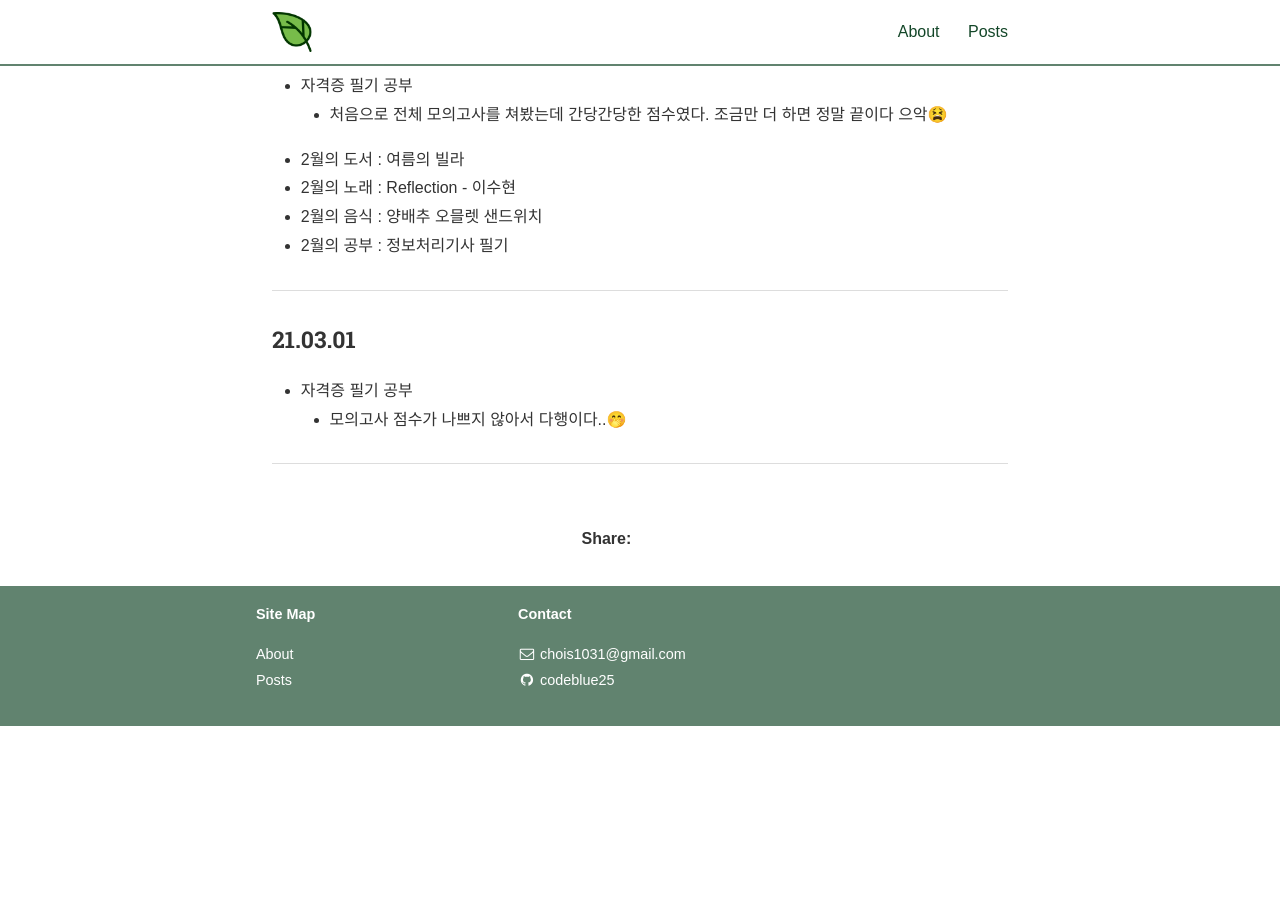
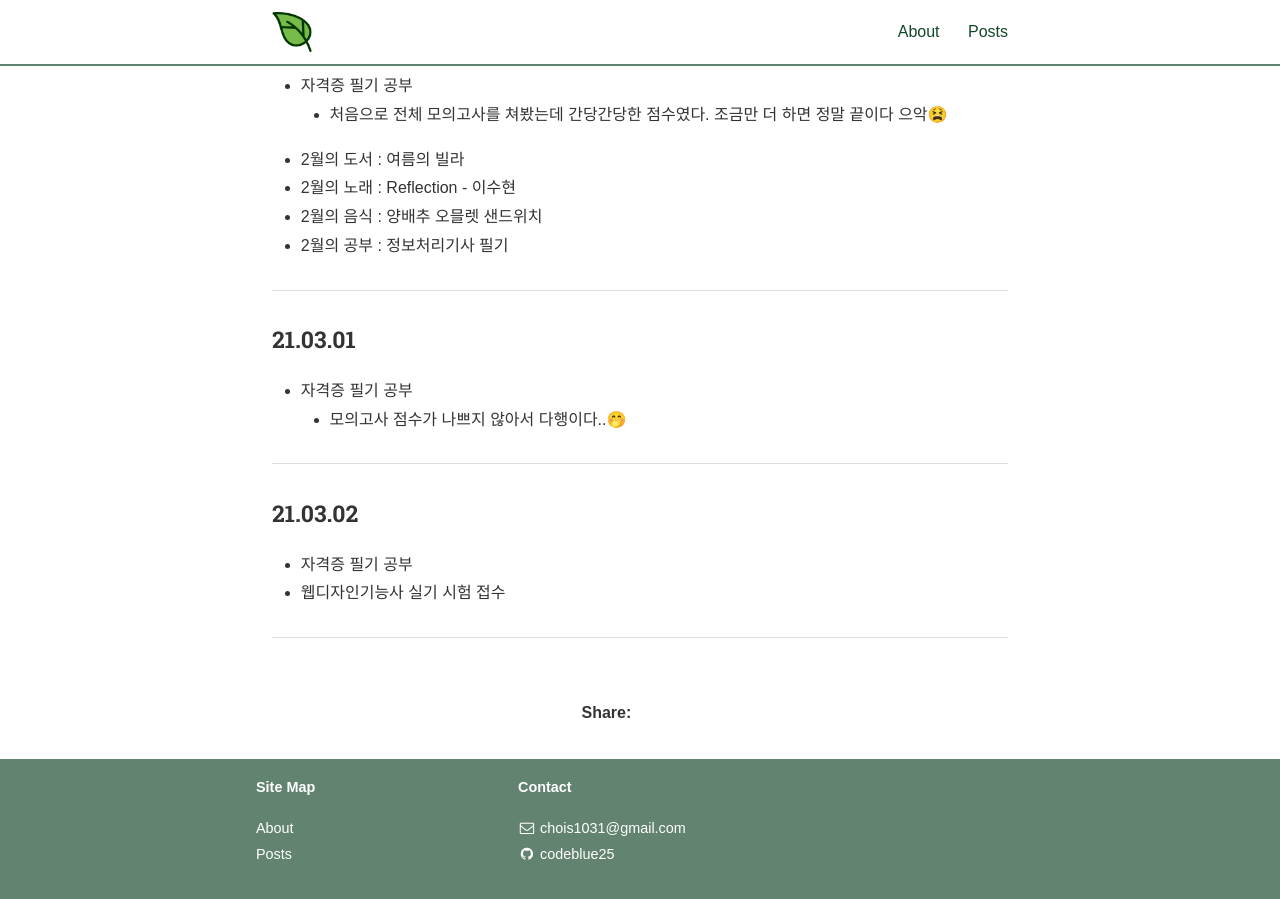
Before and after one commit to codeblue25/codeblue25.github.io, a Jekyll site: the page built from _posts/2021-02-27-0306.md, in a window 1280 px wide and 900 px high, scrolled down 501 px. Built offline with Jekyll 4.4.1, drawn with Linux system fonts in a browser that asks for light colours; nearby versions of some CDN libraries; some web fonts are replaced; a style sheet for code colours, icons or effects is not loaded; before the commit the page ends 1227 px from its top, so only the background shows below that.

Commit message:
210302 TIL

```diff
--- a/_posts/2021-02-27-0306.md
+++ b/_posts/2021-02-27-0306.md
@@ -30,3 +30,10 @@ categories: TIL
   * 모의고사 점수가 나쁘지 않아서 다행이다..🤭
 
 ---
+
+<h3>21.03.02</h3>
+
+* 자격증 필기 공부
+* 웹디자인기능사 실기 시험 접수
+
+---
```
